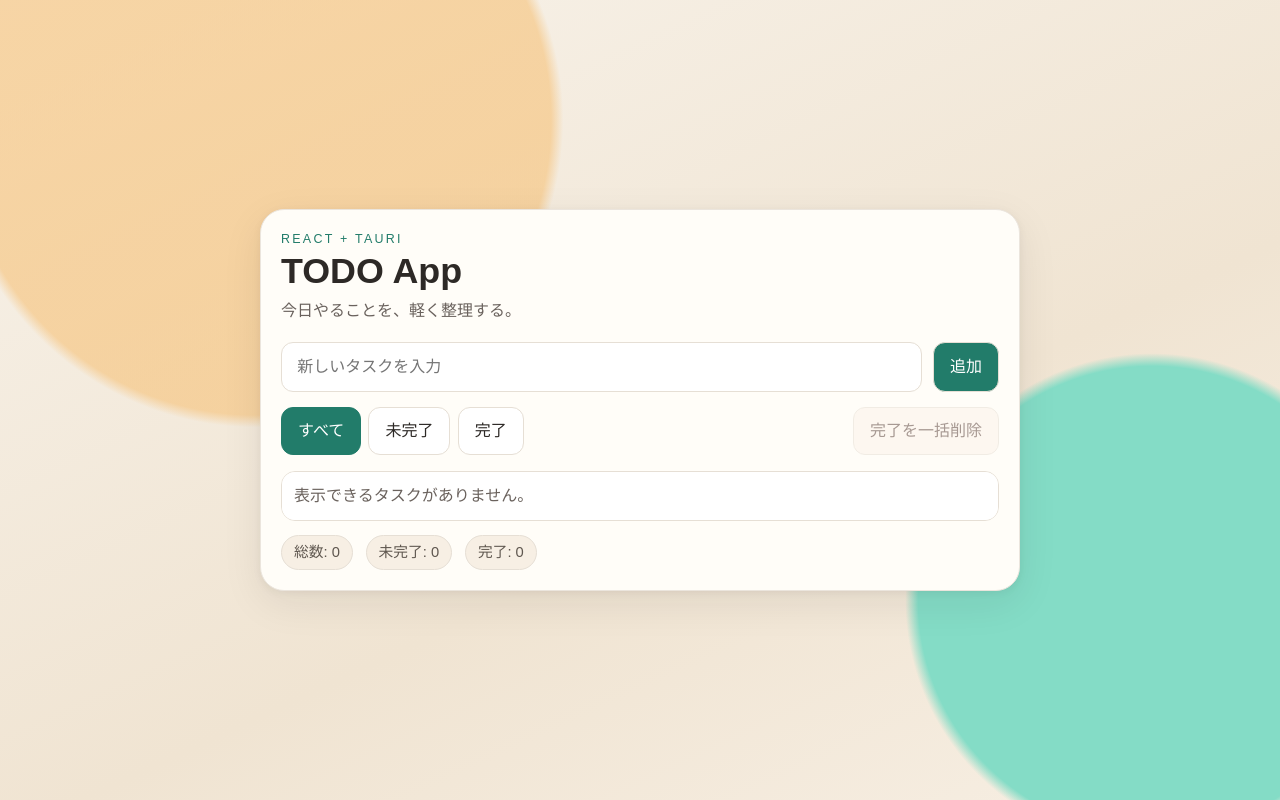
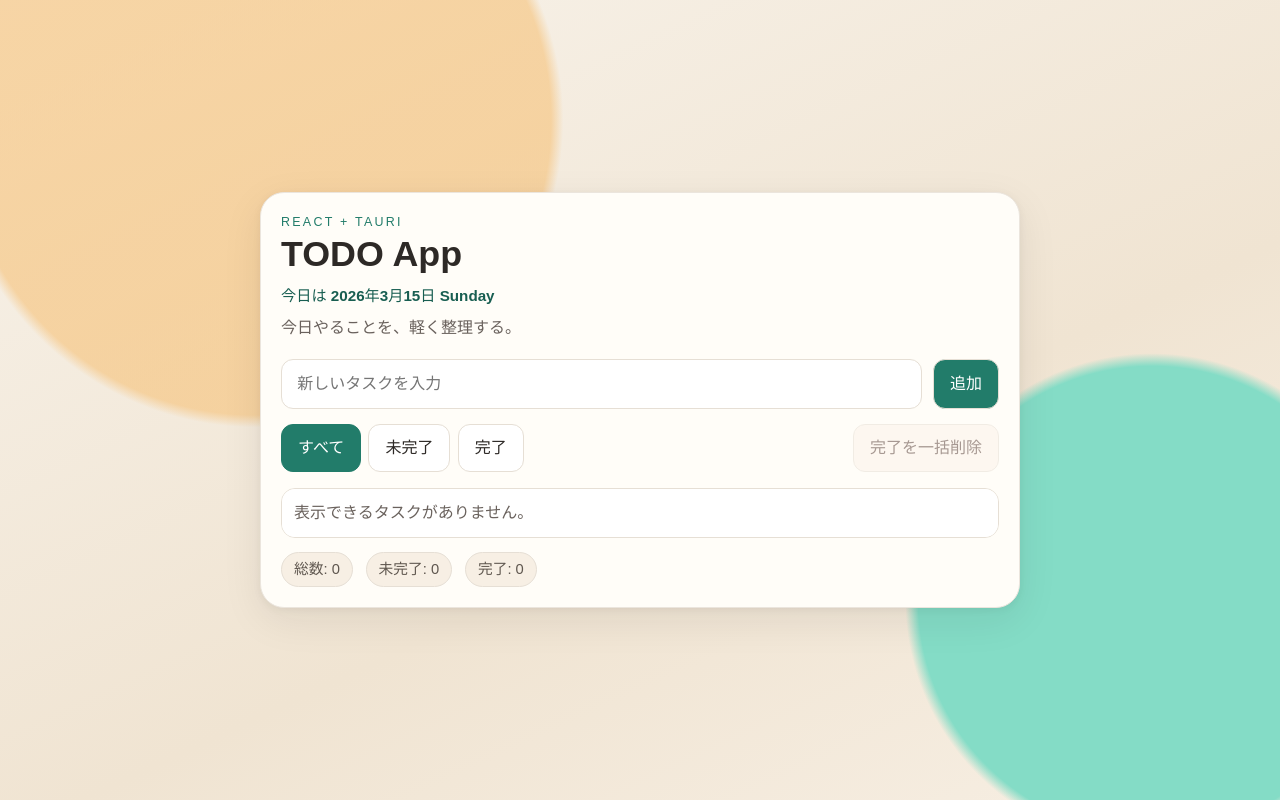
Before and after one commit to katayama8000/sample-desktop-app-tauri, a React (Vite) app: page / in a window 1280 px wide. Built offline with nearby package versions, Linux system fonts and the light colour scheme.

Commit message:
feat: add dayjs for date formatting and display today's date in the Todo app

```diff
--- a/package.json
+++ b/package.json
@@ -10,6 +10,7 @@
     "tauri": "tauri"
   },
   "dependencies": {
+    "dayjs": "^1.11.20",
     "react": "^19.1.0",
     "react-dom": "^19.1.0",
     "@tauri-apps/api": "^2",
--- a/src/App.css
+++ b/src/App.css
@@ -82,6 +82,13 @@ h1 {
 .subtitle {
   margin: 0.5rem 0 0;
   color: var(--muted);
+}
+
+.today {
+  margin: 0.7rem 0 0;
+  color: var(--accent-strong);
+  font-size: 0.95rem;
+  font-weight: 600;
 }
 
 .todo-form {
--- a/src/App.tsx
+++ b/src/App.tsx
@@ -1,4 +1,5 @@
 import { useEffect, useMemo, useState } from 'react';
+import dayjs from 'dayjs';
 import './App.css';
 
 type Todo = {
@@ -20,6 +21,7 @@ function App() {
   const [todos, setTodos] = useState<Todo[]>([]);
   const [newTodoText, setNewTodoText] = useState('');
   const [filter, setFilter] = useState<Filter>('all');
+  const today = dayjs().format('YYYY年M月D日 dddd');
 
   useEffect(() => {
     const raw = localStorage.getItem(STORAGE_KEY);
@@ -129,6 +131,7 @@ function App() {
         <header className="panel-header">
           <p className="eyebrow">React + Tauri</p>
           <h1>TODO App</h1>
+          <p className="today">今日は {today}</p>
           <p className="subtitle">今日やることを、軽く整理する。</p>
         </header>
 
```
Also changed, not shown: 2 other files (tests, documents, lock files or other folders).
